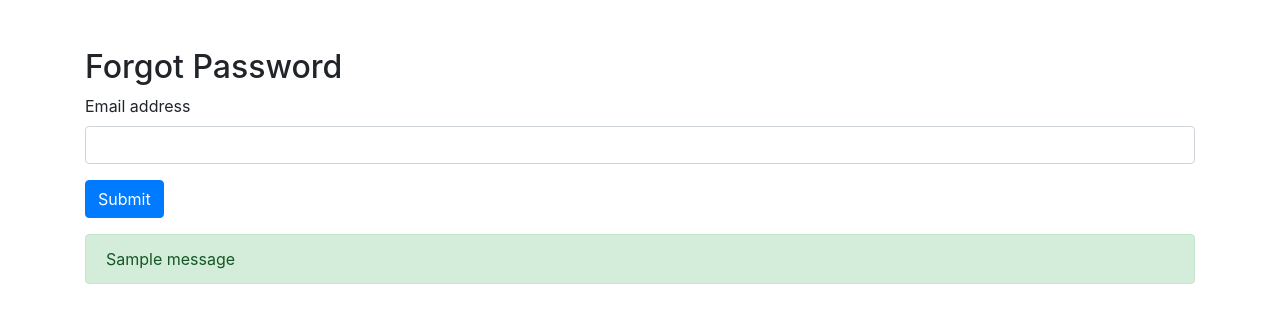
After one commit to junyao08/fyp-project, a Flask app: page /forgot-password in a window 1280 px wide. The commit adds this page. Shown: the top 323 px of the page. Run offline with Flask 3, Linux system fonts and the light colour scheme; tables that the repository leaves empty hold one stand-in row (values such as "Sample post"); one stand-in notice (Sample message) is shown; some libraries are stand-ins or nearby versions.

Commit message:
added level in dashboard, add forget password in login page and edit name in profile page

```diff
--- a/app.py
+++ b/app.py
@@ -1,11 +1,27 @@
 from flask import Flask, render_template, redirect, url_for, request, session, flash, request
+from flask_mail import Mail, Message
 from werkzeug.security import generate_password_hash, check_password_hash
 import sqlite3
 import os
-import Extensions.title_calculation
+import hashlib
+import binascii
+import logging
+import Extensions.plugins
 
 app = Flask(__name__)
 app.secret_key = 'your_secret_key'
+
+# Configuration for Flask-Mail
+app.config['MAIL_SERVER'] = 'smtp.gmail.com'
+app.config['MAIL_PORT'] = 587
+app.config['MAIL_USE_TLS'] = True
+app.config['MAIL_USE_SSL'] = False
+app.config['MAIL_USERNAME'] = 'junyao5071@gmail.com'
+app.config['MAIL_PASSWORD'] = 'bzwk fspw dvla pjkc'
+app.config['MAIL_DEFAULT_SENDER'] = 'sixybeast@gmail.com'
+
+mail = Mail(app)
+
 
 # Use an absolute path for the database file
 DATABASE = os.path.join(app.root_path, 'users.db')
@@ -23,7 +39,8 @@ def init_db():
             title TEXT NOT NULL,
             score TEXT NOT NULL,
             totalQuestionsAnswered TEXT NOT NULL,
-            totalQuestions TEXT NOT NULL
+            totalQuestions TEXT NOT NULL,
+            reset_token CHAR(100)
         )
     ''')
     conn.commit()
@@ -31,32 +48,93 @@ def init_db():
 
 init_db()
 
+# Generate a secure token
+def generate_token():
+    return binascii.hexlify(os.urandom(20)).decode()
+
+# Send password reset email
+def send_reset_email(email, username, token):
+    reset_url = url_for('reset_password', token=token, _external=True)
+    msg = Message('Password Reset Request', recipients=[email])
+    msg.body = f'Hi {username},\n\nTo reset your password, please click the following link: {reset_url}\n\nIf you did not make this request, simply ignore this email.'
+    mail.send(msg)
+
+@app.route('/forgot-password', methods=['GET', 'POST'])
+def forgot_password():
+    if request.method == 'POST':
+        email = request.form['email']
+        conn = sqlite3.connect('users.db')
+        cur = conn.cursor()
+        cur.execute('SELECT username FROM users WHERE email = ?', (email,))
+        user = cur.fetchone()
+        if user:
+            username = user[0]
+            token = generate_token()
+            cur.execute('UPDATE users SET reset_token = ? WHERE email = ?', (token, email))
+            conn.commit()
+            send_reset_email(email, username, token)
+            flash(f'A password reset link has been sent to {email}', 'info')
+        else:
+            flash('Email address not found', 'danger')
+        conn.close()
+        return redirect(url_for('forgot_password'))
+    return render_template('forgot_password.html')
+
+@app.route('/reset-password/<token>', methods=['GET', 'POST'])
+def reset_password(token):
+    conn = sqlite3.connect('users.db')
+    cur = conn.cursor()
+    cur.execute('SELECT email FROM users WHERE reset_token = ?', (token,))
+    user = cur.fetchone()
+    if not user:
+        flash('Invalid or expired token', 'danger')
+        return redirect(url_for('forgot_password'))
+
+    if request.method == 'POST':
+        new_password = request.form['password']
+        hashed_password = generate_password_hash(new_password, method='pbkdf2:sha256')
+        cur.execute('UPDATE users SET password = ?, reset_token = NULL WHERE reset_token = ?', (hashed_password, token))
+        conn.commit()
+        conn.close()
+        flash('Your password has been reset successfully', 'success')
+        return redirect(url_for('login'))  # Assuming you have a login route
+
+    conn.close()
+    return render_template('reset_password.html', token=token)
+
+
 @app.route('/')
 def home():
     if 'username' in session:
         return render_template('phishing_gamified.html', username=session['username'], )
     return redirect(url_for('login'))
 
-@app.route('/profile')
+@app.route('/profile', methods=['GET', 'POST'])
 def profile():
-    if 'username' in session:
-        conn = sqlite3.connect('users.db')
-        cur = conn.cursor()
-        cur.execute('SELECT * FROM users WHERE username = ?', (session['username'],))
-        user = cur.fetchone()
+    if 'username' not in session:
+        return redirect(url_for('login'))
 
-        totalQuestionsAnswered = float(user[7])
-        totalQuestions = int(user[8])
+    conn = sqlite3.connect('users.db')
+    cur = conn.cursor()
 
-        setTitle = Extensions.title_calculation.title(totalQuestions, totalQuestionsAnswered)
+    if request.method == 'POST':
+        new_name = request.form['name']
+        cur.execute('UPDATE users SET name = ? WHERE username = ?', (new_name, session['username']))
+        conn.commit()
+        flash('Your name has been updated', 'success')
 
-        cur.execute('UPDATE users SET title = ? WHERE username = ?', (setTitle, session['username']))
-        conn.commit()
-        conn.close()
+    cur.execute('SELECT * FROM users WHERE username = ?', (session['username'],))
+    user = cur.fetchone()
 
+    totalQuestionsAnswered = float(user[7])
+    totalQuestions = int(user[8])
 
-        return render_template('profile.html', user=user)
-    return redirect(url_for('login'))
+    setTitle = Extensions.plugins.title(totalQuestions, totalQuestionsAnswered)
+    cur.execute('UPDATE users SET title = ? WHERE username = ?', (setTitle, session['username']))
+    conn.commit()
+    conn.close()
+
+    return render_template('profile.html', user=user)
 
 @app.route('/login', methods=['GET', 'POST'])
 def login():
@@ -90,16 +168,18 @@ def register():
         title = " "
         totalQuestionsAnswered = 0
         totalQuestions = 0
+        reset_token = " "
         hashed_password = generate_password_hash(password, method='pbkdf2:sha256')
 
         conn = sqlite3.connect('users.db')
         c = conn.cursor()
         try:
-            c.execute('INSERT INTO users (username, password, email, name, title, score, totalQuestionsAnswered, totalQuestions) VALUES (?, ?, ?, ?, ?, ?, ?, ?)', (username, hashed_password, email, name, title, score, totalQuestionsAnswered, totalQuestions))
+            c.execute('INSERT INTO users (username, password, email, name, title, score, totalQuestionsAnswered, totalQuestions, reset_token) VALUES (?, ?, ?, ?, ?, ?, ?, ?, ?)', (username, hashed_password, email, name, title, score, totalQuestionsAnswered, totalQuestions, reset_token))
             conn.commit()
             flash('Registration successful, please log in.', 'success')
             return redirect(url_for('login'))
         except sqlite3.IntegrityError as e:
+            app.logger.error('User exsit: ', e)
             flash('Username already exists', 'error')
         finally:
             conn.close()
@@ -139,17 +219,18 @@ def leaderboard():
     if 'username' in session:
         conn = sqlite3.connect('users.db')
         cur = conn.cursor()
-        cur.execute('SELECT username, score, title, totalQuestionsAnswered, totalQuestions FROM users ORDER BY score DESC')
+        cur.execute('SELECT username, score, title, totalQuestionsAnswered, totalQuestions, name FROM users ORDER BY score DESC')
         leaderboard_data = cur.fetchall()
         conn.close()
 
+        #title_in_level = title
+
         # Creating a rank list for the leaderboard
-        ranked_leaderboard = [{'rank': i+1, 'username': row[0], 'points': row[1], 'title': row[2], 'totalQuestionsAnswered': row[3], 'totalQuestions': row[4]} for i, row in enumerate(leaderboard_data)]
+        ranked_leaderboard = [{'rank': i+1, 'username': row[0], 'points': row[1], 'title': Extensions.plugins.extract_level(row[2]), 'totalQuestionsAnswered': row[3], 'totalQuestions': row[4], 'name': row[5]} for i, row in enumerate(leaderboard_data)]
 
         return render_template('leaderboard.html', username=session['username'], leaderboard=ranked_leaderboard)
     return redirect(url_for('login'))
 
 
 if __name__ == '__main__':
-    #app.run(debug=True)
-    app.run(port=5000)
+    app.run(debug=True)
--- /dev/null
+++ b/templates/forgot_password.html
@@ -0,0 +1,30 @@
+<!DOCTYPE html>
+<html lang="en">
+<head>
+    <meta charset="UTF-8">
+    <meta name="viewport" content="width=device-width, initial-scale=1.0">
+    <title>Forgot Password</title>
+    <link rel="stylesheet" href="https://stackpath.bootstrapcdn.com/bootstrap/4.5.2/css/bootstrap.min.css">
+</head>
+<body>
+    <div class="container">
+        <h2 class="mt-5">Forgot Password</h2>
+        <form method="POST" action="{{ url_for('forgot_password') }}">
+            <div class="form-group">
+                <label for="email">Email address</label>
+                <input type="email" class="form-control" id="email" name="email" required>
+            </div>
+            <button type="submit" class="btn btn-primary">Submit</button>
+        </form>
+        {% with messages = get_flashed_messages(with_categories=true) %}
+            {% if messages %}
+                <div class="mt-3">
+                    {% for category, message in messages %}
+                        <div class="alert alert-{{ category }}">{{ message }}</div>
+                    {% endfor %}
+                </div>
+            {% endif %}
+        {% endwith %}
+    </div>
+</body>
+</html>
--- a/templates/login.html
+++ b/templates/login.html
@@ -32,5 +32,10 @@
         <p class="text-gray-700">Don't have an account?</p>
         <a href="{{ url_for('register') }}" class="text-blue-600 hover:underline">Register</a>
     </div>
+
+    <div class="text-center">
+        <p class="text-gray-700">Forgot Password?</p>
+        <a href="{{ url_for('forgot_password') }}" class="text-blue-600 hover:underline">Reset Password</a>
+    </div>
 </div>
 {% endblock %}
```
Also changed, not shown: Extensions/plugins.py (renamed from Extensions/title_calculation.py, +11 -1 lines), templates/leaderboard.html (+6 -2 lines), templates/profile.html (+15 -6 lines), templates/reset_password.html (added, +30 -0 lines).
